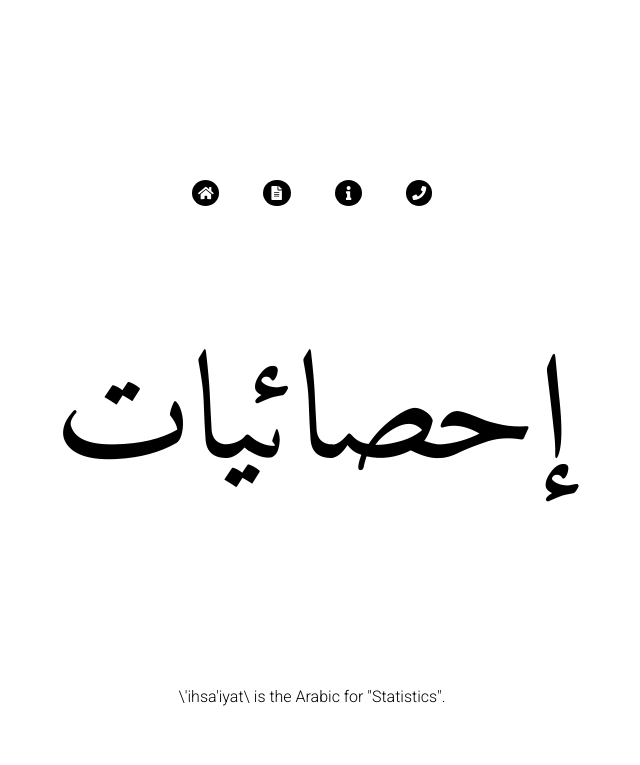
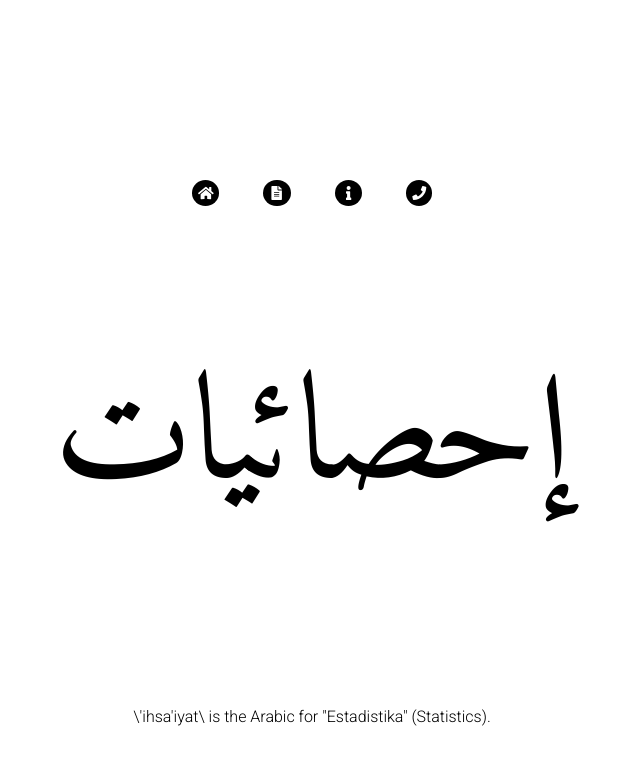
Before and after one commit to estadistika/estadistika.github.io, a Jekyll site: the page built from index.html, in a window 1280 px wide. Shown: the top 765 px of the page, without its empty margins (328-968 px from the left). Built offline with Jekyll 4.4.1, drawn with Linux system fonts in a browser that asks for light colours; nearby versions of some CDN libraries; some web fonts are replaced.

Commit message:
updated welcome description

```diff
--- a/_sass/stylesheets/partials/_main-content.scss
+++ b/_sass/stylesheets/partials/_main-content.scss
@@ -17,7 +17,7 @@
         }
 
         div.welcome-logo {
-            margin: 200px auto 250px auto;
+            margin: 220px auto 250px auto;
             font-size: 150px;
             font-family: 'Amiri', serif; //'Reem Kufi', sans-serif;
             display: block;
--- a/index.html
+++ b/index.html
@@ -4,6 +4,6 @@ layout: default
 <center class="home">
 <div class="welcome-logo">إحصائيات</div>
 <div class="home-desc">
-    \'ihsa'iyat\ is the Arabic for "Statistics".
+    \'ihsa'iyat\ is the Arabic for "Estadistika" (Statistics).
 </div>
 </center>
```
Also changed, not shown: 3 other files.
